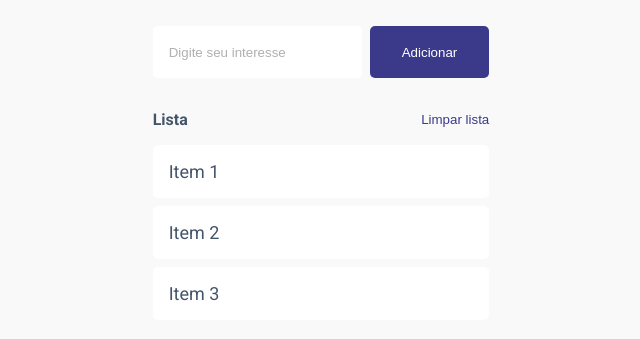
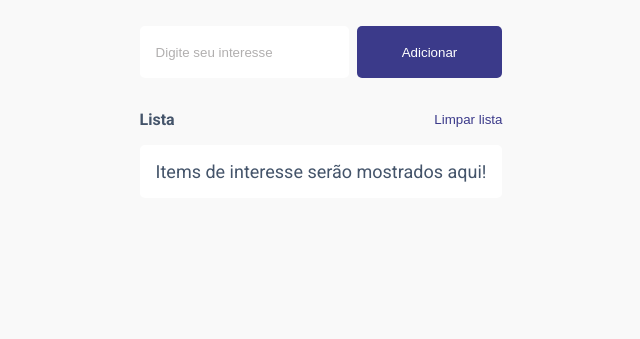
Before and after one commit to tiagoeduardobr/entra21-aula-js-html-css, a plain HTML site: page index.html in a window 1280 px wide. Shown: the part 167-506 px from the top of the page, without its empty margins (319-959 px from the left). Drawn offline with Linux system fonts and the light colour scheme.

Commit message:
Criado o arquivo script.js

```diff
--- a/index.html
+++ b/index.html
@@ -29,9 +29,7 @@
                 </div>
                 <div class="list__content">
                     <ul>
-                        <li>Item 1</li>
-                        <li>Item 2</li>
-                        <li>Item 3</li>
+                        <li>Items de interesse serão mostrados aqui!</li>
                     </ul>
                 </div>
             </section>
```
Also changed, not shown: contato.html (deleted, +0 -11 lines).
